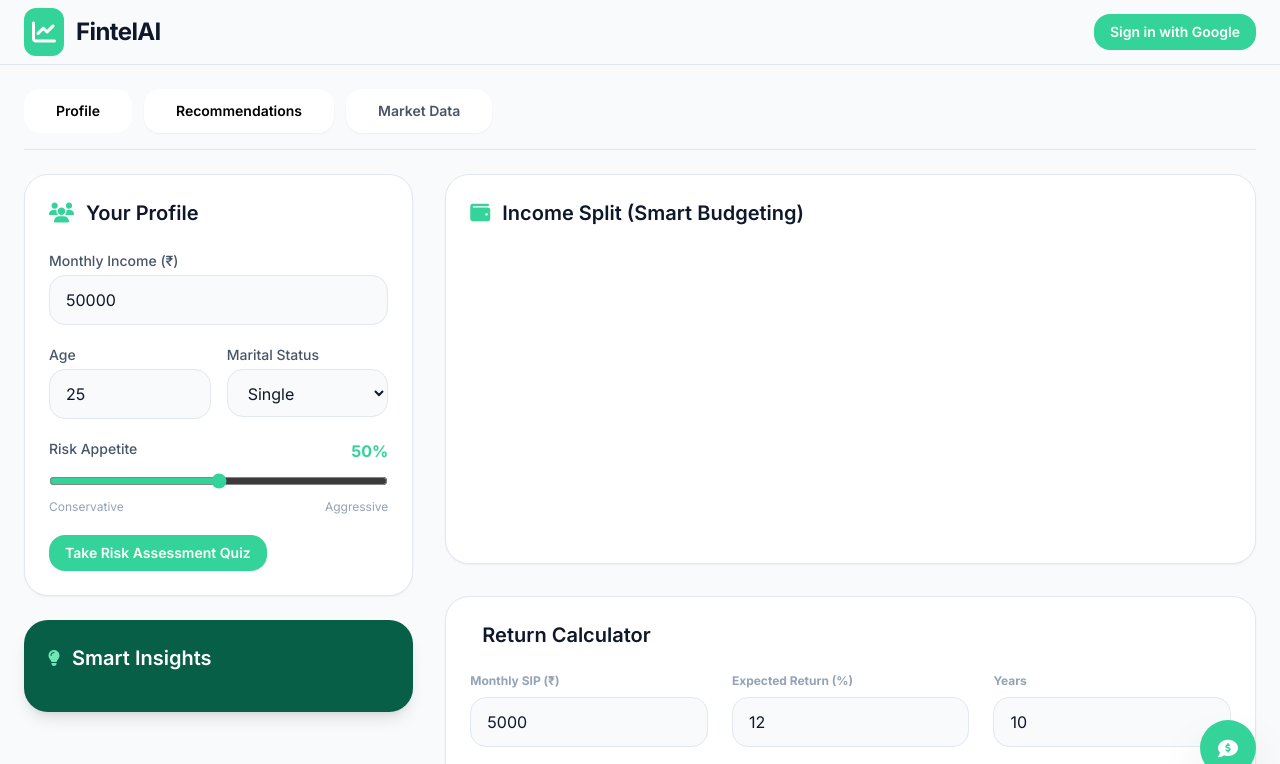
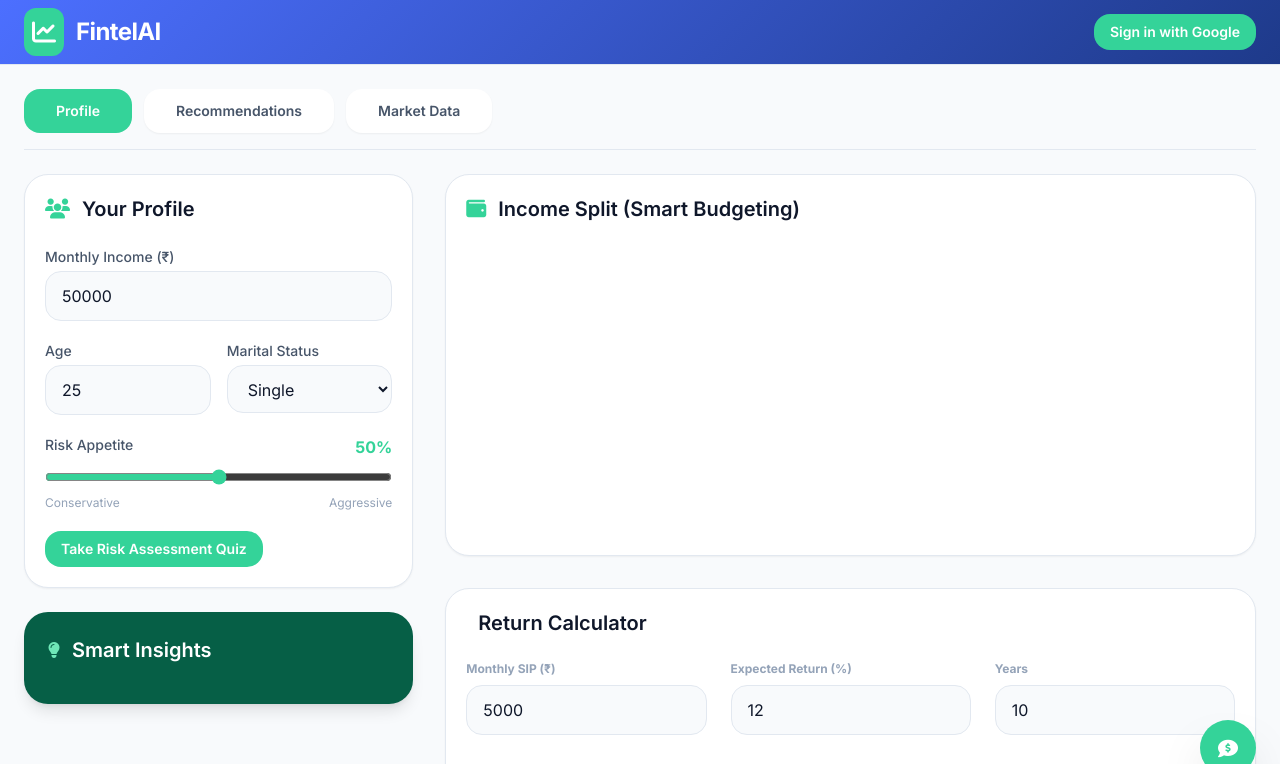
Before and after one commit to ShivamNikhra14/FintelAI, a plain HTML site: page app.html in a window 1280 px wide. Shown: the top 764 px of the page. Drawn offline with nearby package versions, Linux system fonts and the light colour scheme; a script that the page names is missing; some icons are missing.

Commit message:
Update newpage.css

```diff
--- a/newpage.css
+++ b/newpage.css
@@ -1,14 +1,24 @@
-.income.bg-white.rounded-3xl.shadow-sm.border.border-slate-200.p-6 {
-    padding: 13px;
+/* Adjust card padding */
+#tab1 .bg-white.p-6 {
+    padding: 20px;
 }
-.bg-emerald-900.text-white.rounded-3xl.p-6.relative.overflow-hidden.shadow-lg{
+
+/* Add margin to Smart Insights */
+.bg-emerald-800.text-white.rounded-3xl {
     margin-top: 32px;
 }
-button#btn1{
-    color: black;
-    background-color: white;
+
+/* Header styling */
+.header {
+    background: linear-gradient(135deg, #4C6FFF 0%, #1E3A8A 100%);
+    color: white;
 }
-button#btn2{
-    color: black;
-    background-color: white;
+
+.header h1 {
+    color: white;
 }
+
+/* General Body Styling overrides */
+body {
+    background: #f8fafc; /* match bg-slate-50 */
+}
```
